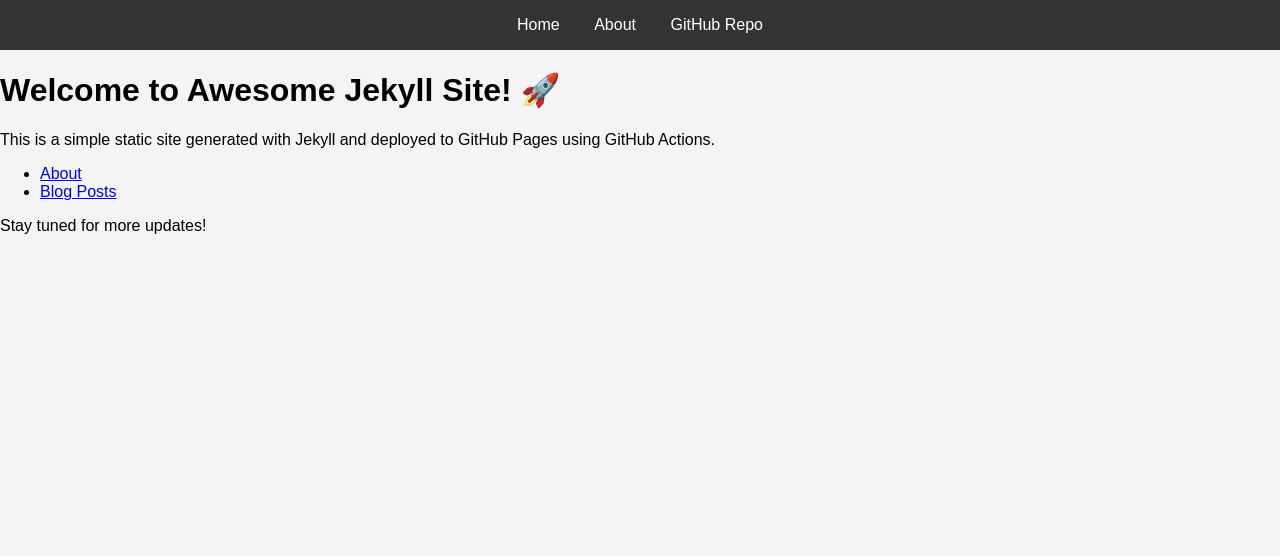
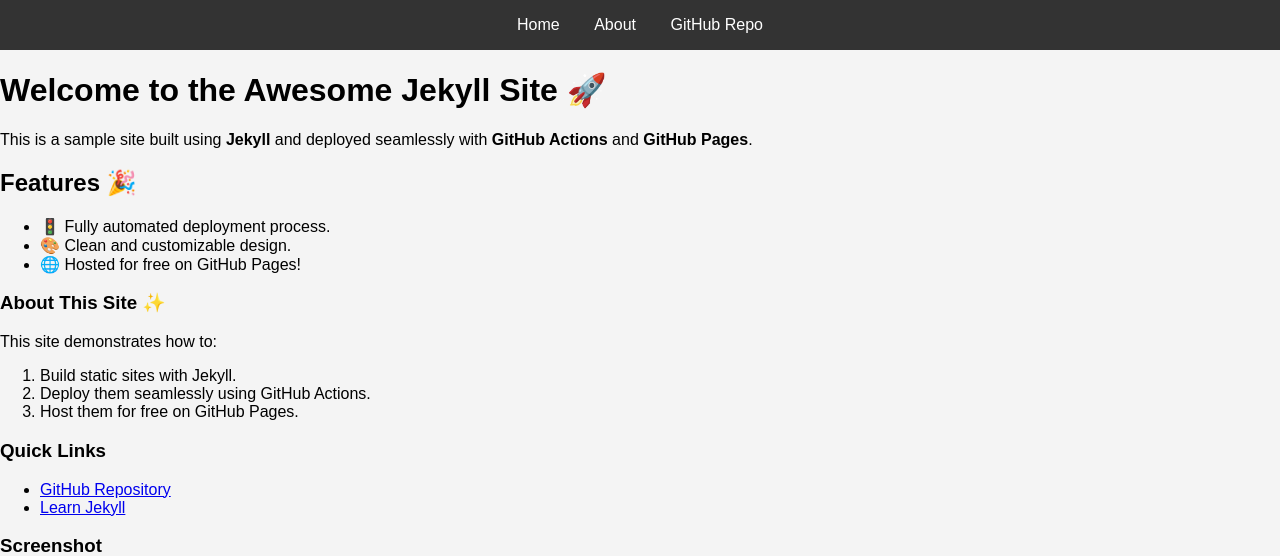
Before and after one commit to deep-security-dev/awesome-jekyll-site, a Jekyll site: the page built from index.md, in a window 1280 px wide. Shown: the top 556 px of the page. Built offline with Jekyll 4.4.1, drawn with Linux system fonts in a browser that asks for light colours; some of the changed text lies outside the part shown; grey boxes are pictures that could not be loaded.

Commit message:
Update index.md

```diff
--- a/index.md
+++ b/index.md
@@ -3,11 +3,26 @@
 title: Home
 ---
 
-# Welcome to Awesome Jekyll Site! 🚀
+# Welcome to the Awesome Jekyll Site 🚀
 
-This is a simple static site generated with Jekyll and deployed to GitHub Pages using GitHub Actions.
+This is a sample site built using **Jekyll** and deployed seamlessly with **GitHub Actions** and **GitHub Pages**.
 
-- [About](about.html)
-- [Blog Posts](./_posts)
+## Features 🎉
+- 🚦 Fully automated deployment process.
+- 🎨 Clean and customizable design.
+- 🌐 Hosted for free on GitHub Pages!
 
-Stay tuned for more updates!
+### About This Site ✨
+This site demonstrates how to:
+1. Build static sites with Jekyll.
+2. Deploy them seamlessly using GitHub Actions.
+3. Host them for free on GitHub Pages.
+
+### Quick Links
+- [GitHub Repository](https://github.com/deep-security-dev/awesome-jekyll-site)
+- [Learn Jekyll](https://jekyllrb.com/)
+
+### Screenshot
+![Screenshot](assets/images/sample.png) <!-- Add a valid image path -->
+
+Enjoy exploring and building your own site!
```
